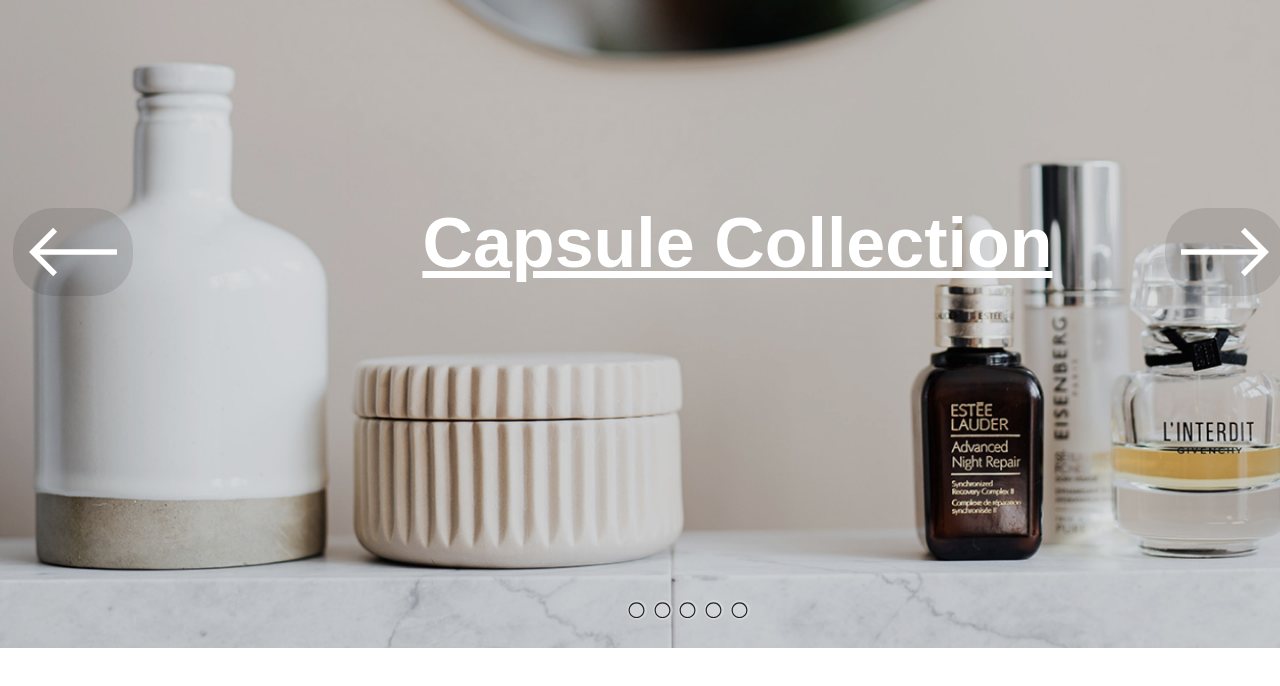
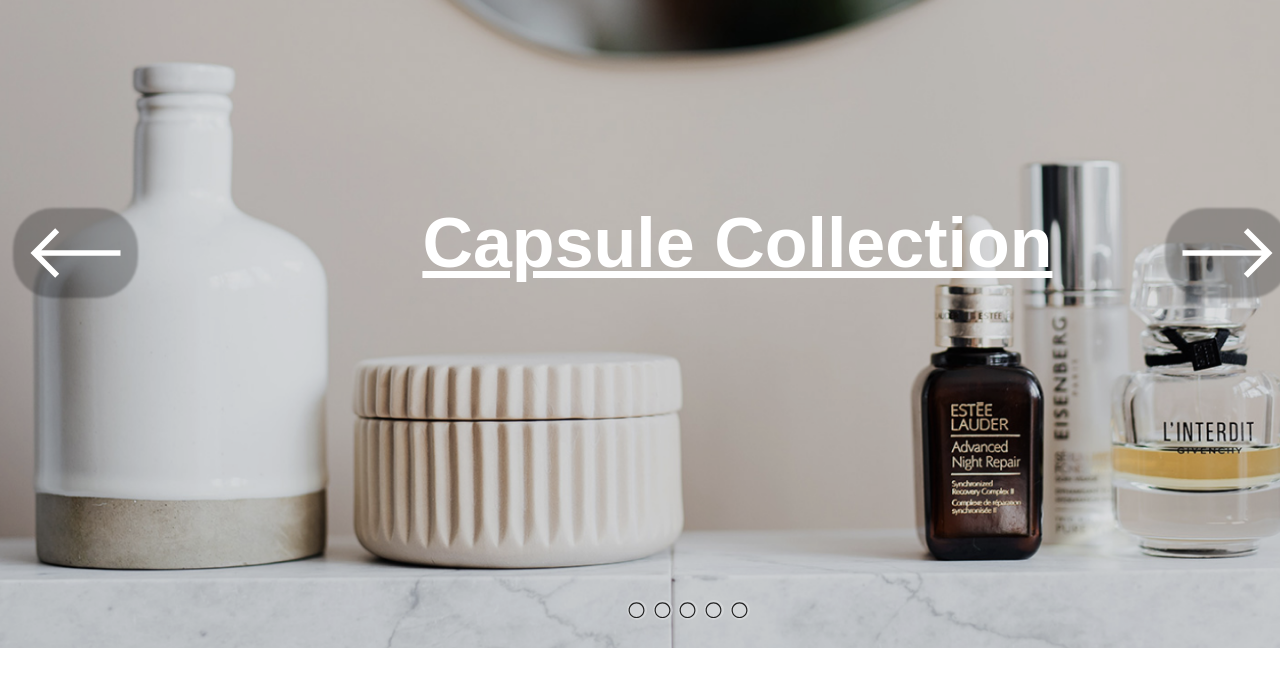
Before and after one commit to AlexTest314/Boltaevatestsite, a plain HTML site: page index.html in a window 1280 px wide. Shown: the part 152-838 px from the top of the page. Drawn offline with Linux system fonts and the light colour scheme.

Commit message:
test blur

```diff
--- a/index.html
+++ b/index.html
@@ -2,7 +2,7 @@
 <html lang="en">
 <head>
     <meta charset="UTF-8">
-    <meta name="viewport" content="1440">
+    <meta name="viewport" content="width=device-width, initial-scale=1.0">
     <title>Boltaeva</title>
     <link rel="stylesheet" href="./main.css">
 </head>
@@ -62,7 +62,17 @@
                       </svg>
                   </a>
                   <a href="#" class="arrow">
+                    <svg class="right-arrow--upper">
+                        <use xlink:href="./img/icons-sprite.svg#ra"></use>
+                    </svg>
+                </a>
+                  <a href="#" class="arrow">
                     <svg class="left-arrow">
+                        <use xlink:href="./img/icons-sprite.svg#ra"></use>
+                    </svg>
+                </a>
+                <a href="#" class="arrow">
+                    <svg class="left-arrow--upper">
                         <use xlink:href="./img/icons-sprite.svg#ra"></use>
                     </svg>
                 </a>
--- a/main.css
+++ b/main.css
@@ -142,11 +142,22 @@ ul > div > div > li {
     margin: 0;
 }
 
-.right-arrow {
-    width: 120px;
-    height: 88px;
+.right-arrow{
+    width: 125px;
+    height: 90px;
+    fill: transparent;
+    background: rgba(0, 0, 0, 0.25);
+    border-radius: 40px;
+    position: absolute;
+    top: 45%;
+    left: 91%;
+    filter: blur(1px);
+}
+
+.right-arrow--upper {
+    width: 125px;
+    height: 90px;
     fill: #fff;
-    background: rgba(0, 0, 0, 0.1);
     border-radius: 40px;
     position: absolute;
     top: 45%;
@@ -154,15 +165,31 @@ ul > div > div > li {
 }
 
 .left-arrow {
-    width: 120px;
-    height: 88px;
-    fill: #fff;
-    background: rgba(0, 0, 0, 0.1);
+    width: 125px;
+    height: 90px;
+    fill: transparent;
+    background: rgba(0, 0, 0, 0.25);
     border-radius: 40px;
     rotate: 180deg;
     position: absolute;
     top: 45%;
     left: 1%;
+    filter: blur(1px);
+}
+
+.left-arrow--upper{
+    width: 125px;
+    height: 90px;
+    fill: #fff;
+    border-radius: 40px;
+    rotate: 180deg;
+    position: absolute;
+    top: 45%;
+    left: 1%;
+}
+
+.circle {
+    fill: #fff;
 }
 
 .circle--bg {
```
